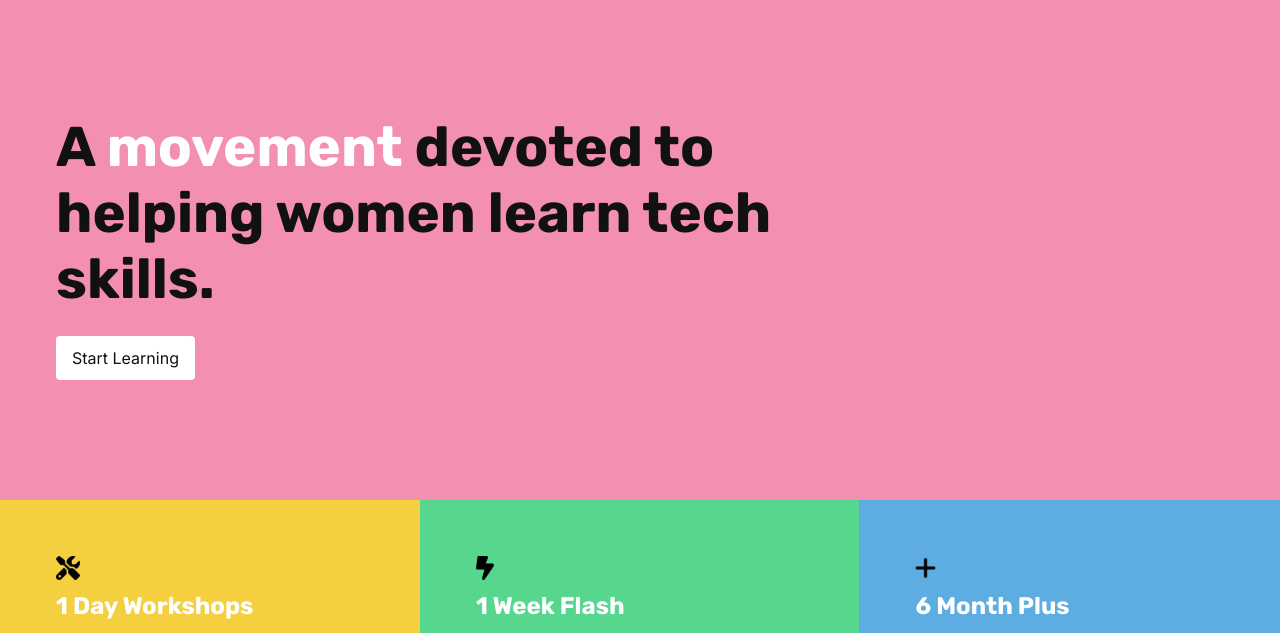
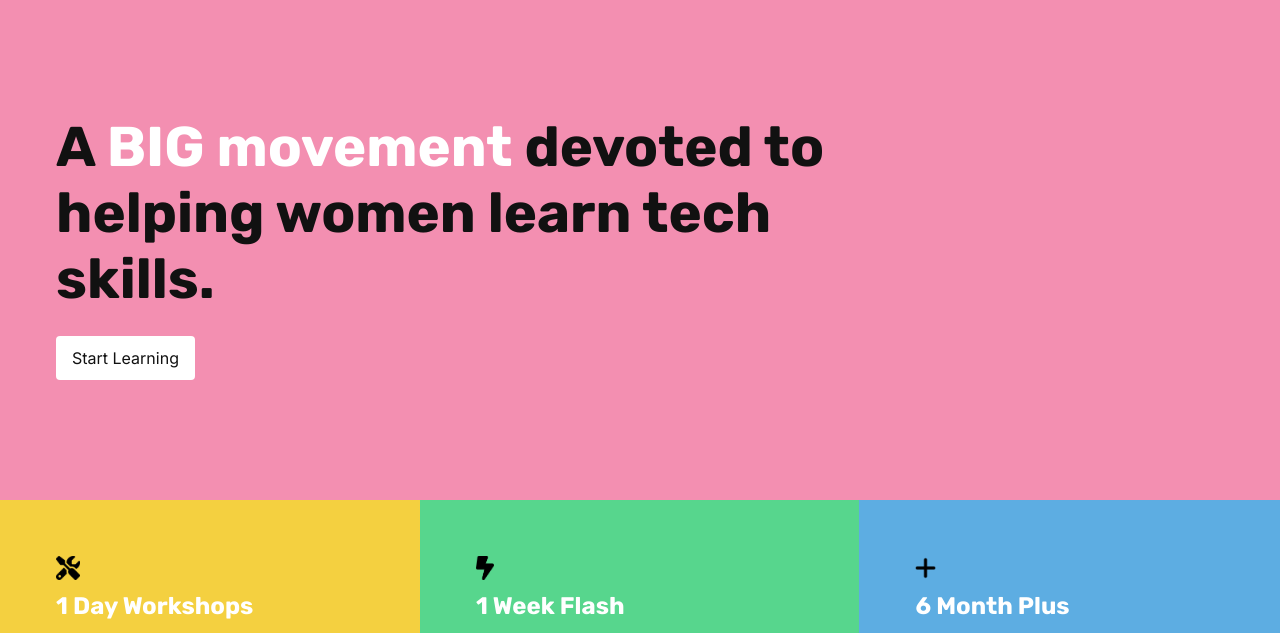
Before and after one commit to mayadomi/shecodes_module1_html_css_portfolio, a plain HTML site: page index.html in a window 1280 px wide. Shown: the part 88-721 px from the top of the page. Drawn offline with Linux system fonts and the light colour scheme.

Commit message:
Added extra text.

```diff
--- a/index.html
+++ b/index.html
@@ -57,7 +57,7 @@
 		</nav>
 	</header>
 	<section id="hero">
-		<h1>A <span class="hero-accent">movement</span> devoted to helping women learn tech skills.</h1>
+		<h1>A <span class="hero-accent">BIG movement</span> devoted to helping women learn tech skills.</h1>
 		<a href="#" class="btn-primary">Start Learning</a>
 	</section>
 	<section id="courses">
```
